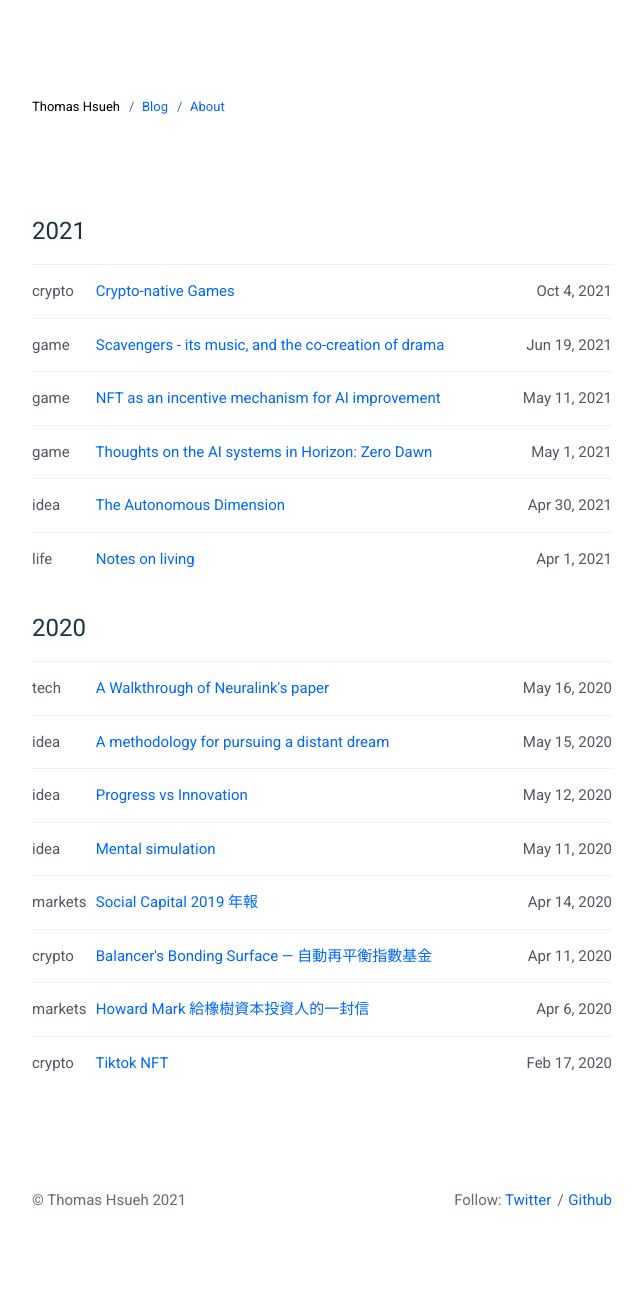
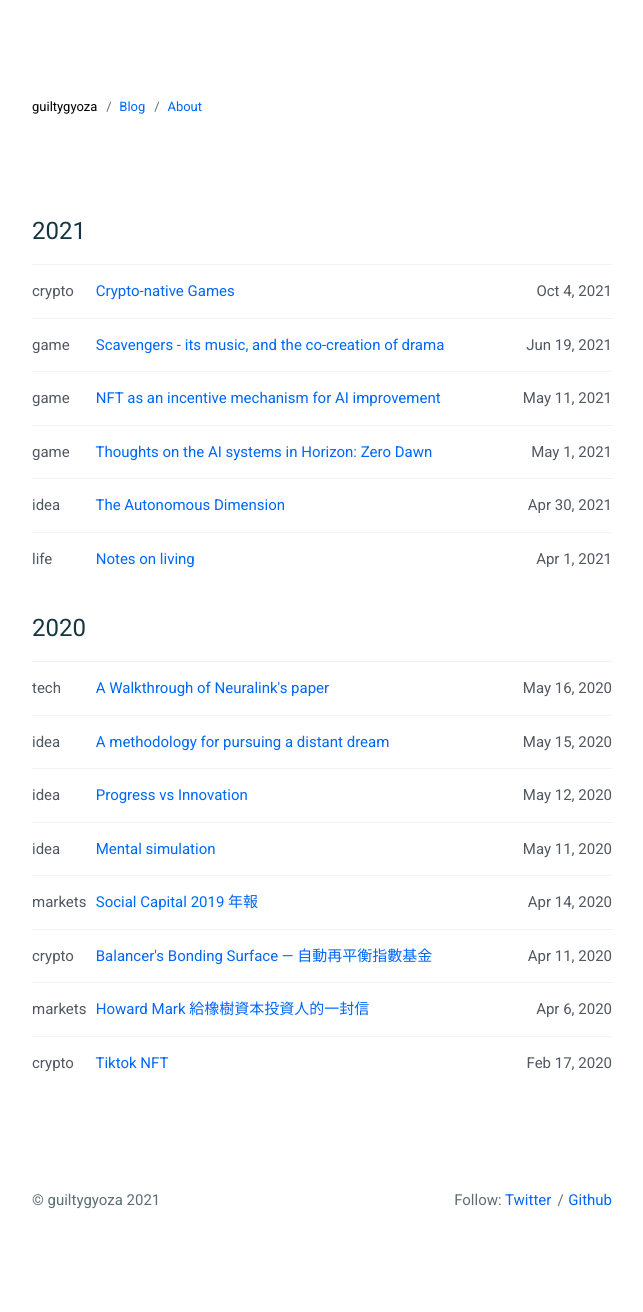
Before and after one commit to guiltygyoza/blog, a Jekyll site: the page built from index.html, in a window 1280 px wide. Shown: the whole page, without its empty margins (318-961 px from the left). Built offline with Jekyll 4.4.1, drawn with Linux system fonts in a browser that asks for light colours.

Commit message:
changed handle

```diff
--- a/_config.yml
+++ b/_config.yml
@@ -1,12 +1,12 @@
 # Site settings
-title: Thomas Hsueh
+title: guiltygyoza
 description:
-author: Thomas Hsueh
+author: guiltygyoza
 email:
 baseurl: "" # the subpath of your site, e.g. /blog
 url: "http://guiltygyoza.xyz" # the base hostname & protocol for your site
-twitter_username: ThomasHCHsueh
-github_username:  ThomasHCHsueh
+twitter_username: guiltygyoza
+github_username:  guiltygyoza
 
 # Build settings
 include: [_pages]
--- a/_includes/header.html
+++ b/_includes/header.html
@@ -3,6 +3,6 @@
         <h1>{{ site.description }}</h1>
     {% endif %}-->
     <p>
-        Thomas Hsueh <span class="u-separate"></span> <a href="{{ "/" | prepend: site.baseurl }}">Blog</a> <span class="u-separate"></span> <a href="{{ "/about/" | prepend: site.baseurl }}">About</a>
+        guiltygyoza <span class="u-separate"></span> <a href="{{ "/" | prepend: site.baseurl }}">Blog</a> <span class="u-separate"></span> <a href="{{ "/about/" | prepend: site.baseurl }}">About</a>
     </p>
 </header>
```
